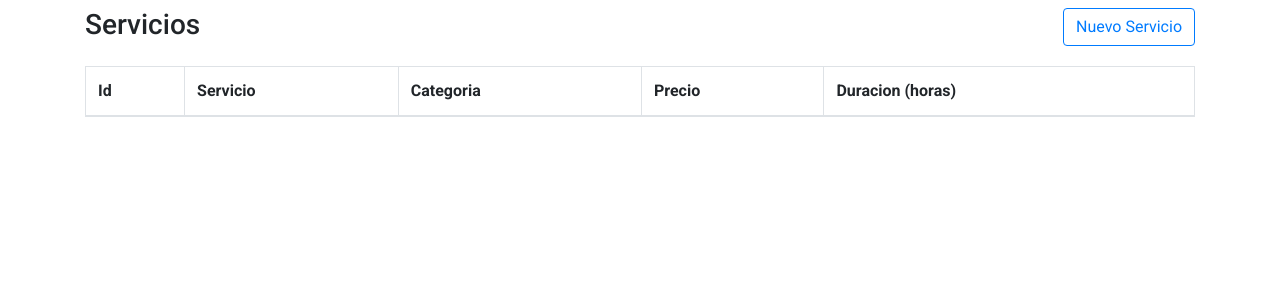
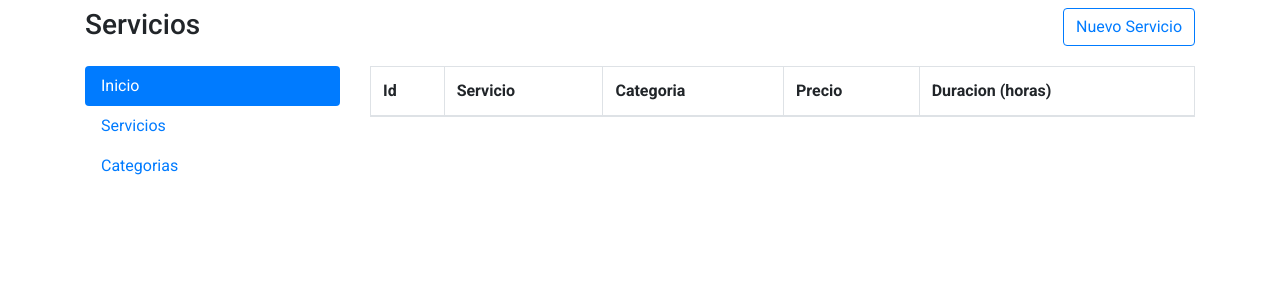
Before and after one commit to bcarlu/agenda-citas, a PHP site: the page made by servicios_admin.php in a window 1280 px wide. Shown: the part 56-356 px from the top of the page. Run offline with PHP 8.4, Linux system fonts and the light colour scheme; the visitor is signed in with stand-in values (Sample User, id 1); data that the repository does not hold is empty; some libraries are stand-ins or nearby versions.

Commit message:
style: Se agrega navbar lateral.

```diff
--- a/inicio_admin.php
+++ b/inicio_admin.php
@@ -18,11 +18,7 @@ if (isset($_SESSION['username']) && $_SESSION['id_rol'] === 1) {
         </div>
         <div class="row">
             <div class="col-3">
-                <nav class="nav flex-column nav-pills">
-                    <a class="nav-link active" href="inicio_admin.php">Inicio</a>
-                    <a class="nav-link" href="servicios_admin.php">Servicios</a>
-                    <a class="nav-link" href="/paginas/admin/categorias_admin.php">Categorias</a>
-                </nav>
+                <?php include 'paginas/admin/navbar_lateral.php';?>
             </div>
             <div class="col-9">
                 <div class="table-responsive">
--- /dev/null
+++ b/paginas/admin/navbar_lateral.php
@@ -0,0 +1,5 @@
+<nav class="nav flex-column nav-pills">
+    <a class="nav-link active" href="/inicio_admin.php">Inicio</a>
+    <a class="nav-link" href="/servicios_admin.php">Servicios</a>
+    <a class="nav-link" href="/paginas/admin/categorias_admin.php">Categorias</a>
+</nav>
--- a/servicios_admin.php
+++ b/servicios_admin.php
@@ -34,6 +34,11 @@ if (isset($_SESSION['username']) && $_SESSION['id_rol'] === 1) {
                 } // Cierre if
             } // Cierre if
         ?>
+        <div class="row">
+            <div class="col-3">
+                <?php include 'paginas/admin/navbar_lateral.php';?>
+            </div>
+            <div class="col-9">
                 <div class="table-responsive">
                     <table class="table table-bordered">
                         <thead>
@@ -51,6 +56,8 @@ if (isset($_SESSION['username']) && $_SESSION['id_rol'] === 1) {
                     </table>
                 </div>
             </div>
+        </div>
+    </div>
 <?php
     //Fin if de control sesion
     }
```
Also changed, not shown: paginas/admin/categorias_admin.php (+7 -0 lines). Lines whose indentation alone changed are shown as unchanged.
